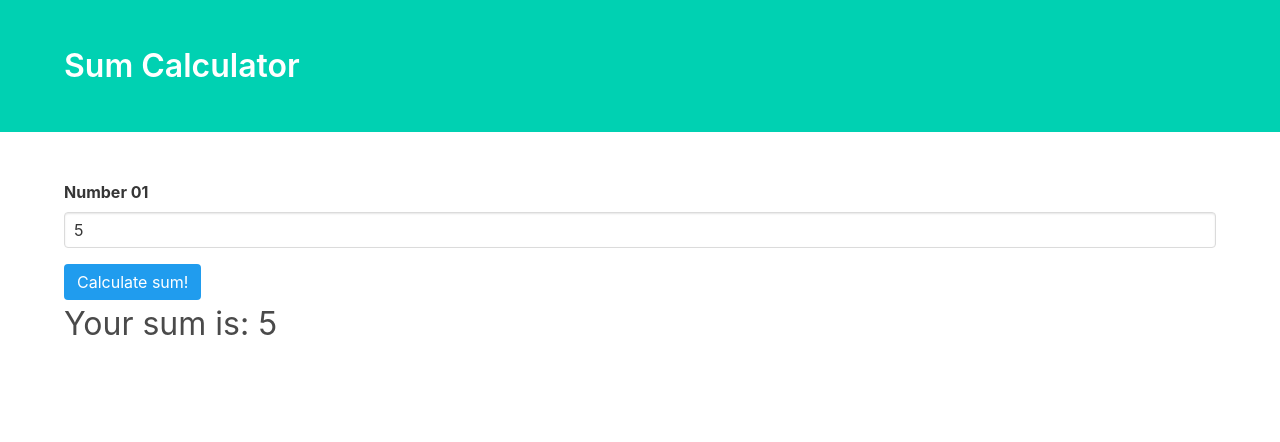
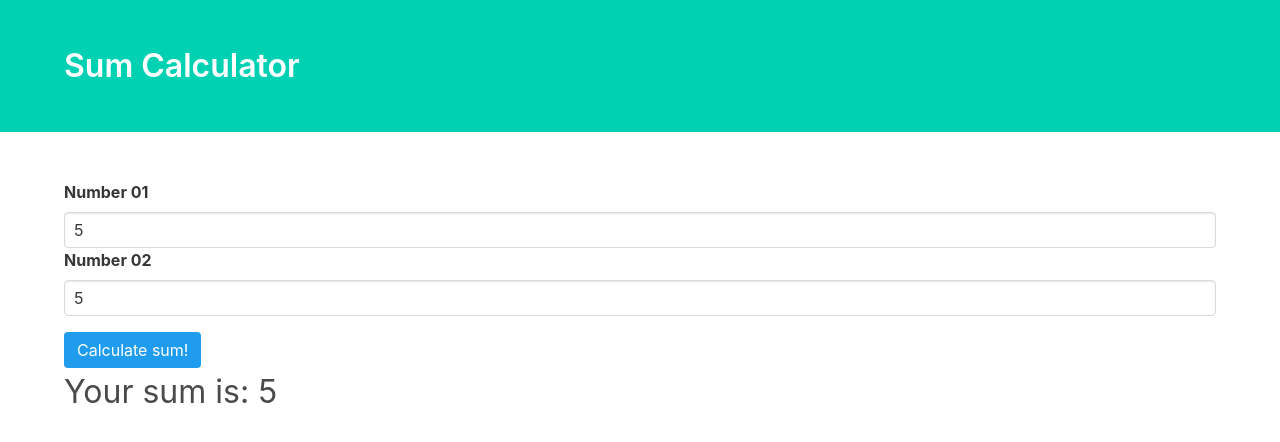
Before and after one commit to SyntraFSD/word-scrambler-api-version-simonpeeters1995, a plain HTML site: page sum-calculator/index.html in a window 1280 px wide. Drawn offline with nearby package versions, Linux system fonts and the light colour scheme.

Commit message:
added second number field to HTML-file

```diff
--- a/sum-calculator/index.html
+++ b/sum-calculator/index.html
@@ -26,6 +26,11 @@
                 <div class="control">
                     <input class="input" type="number" id="number-01" value="5">
                 </div>
+                <div class="field">
+                    <label class="label" for="number-02">Number 02</label>
+                    <div class="control">
+                        <input class="input" type="number" id="number-02" value="5">
+                    </div>
             </div>
         </div>
     </div>
```
